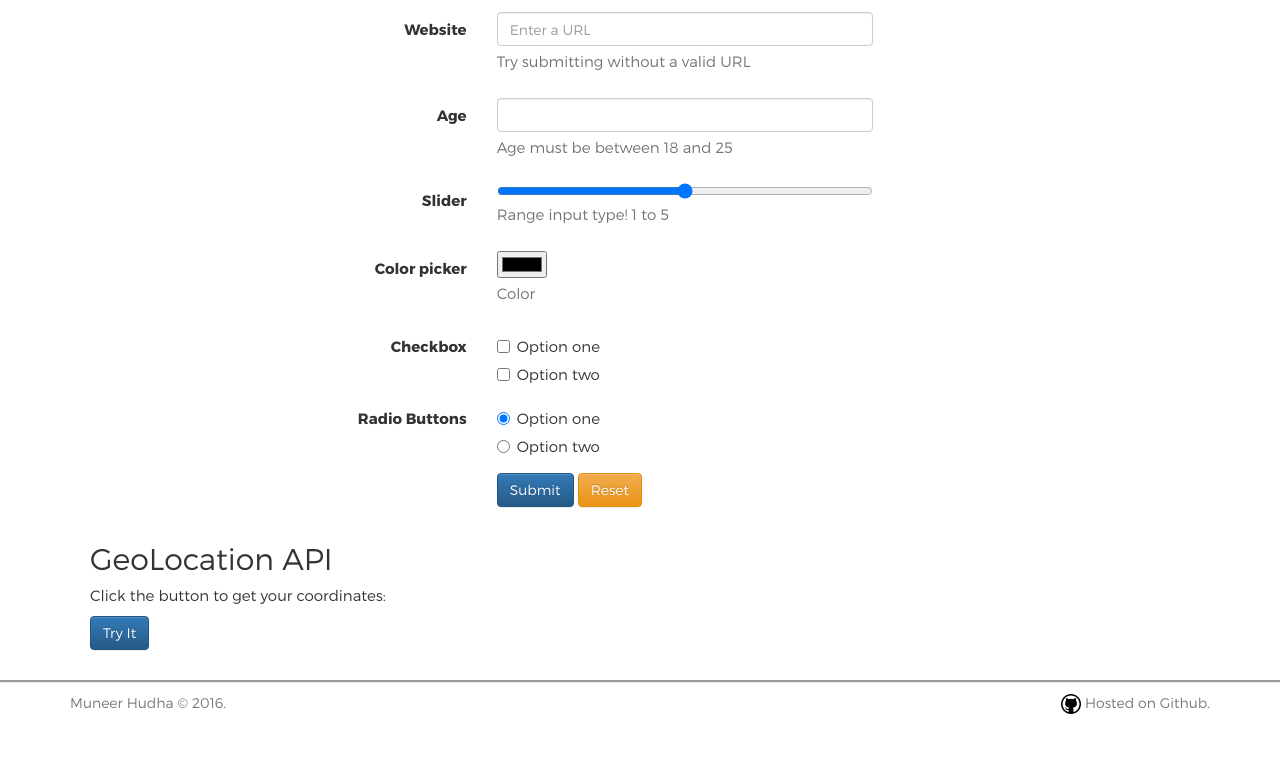
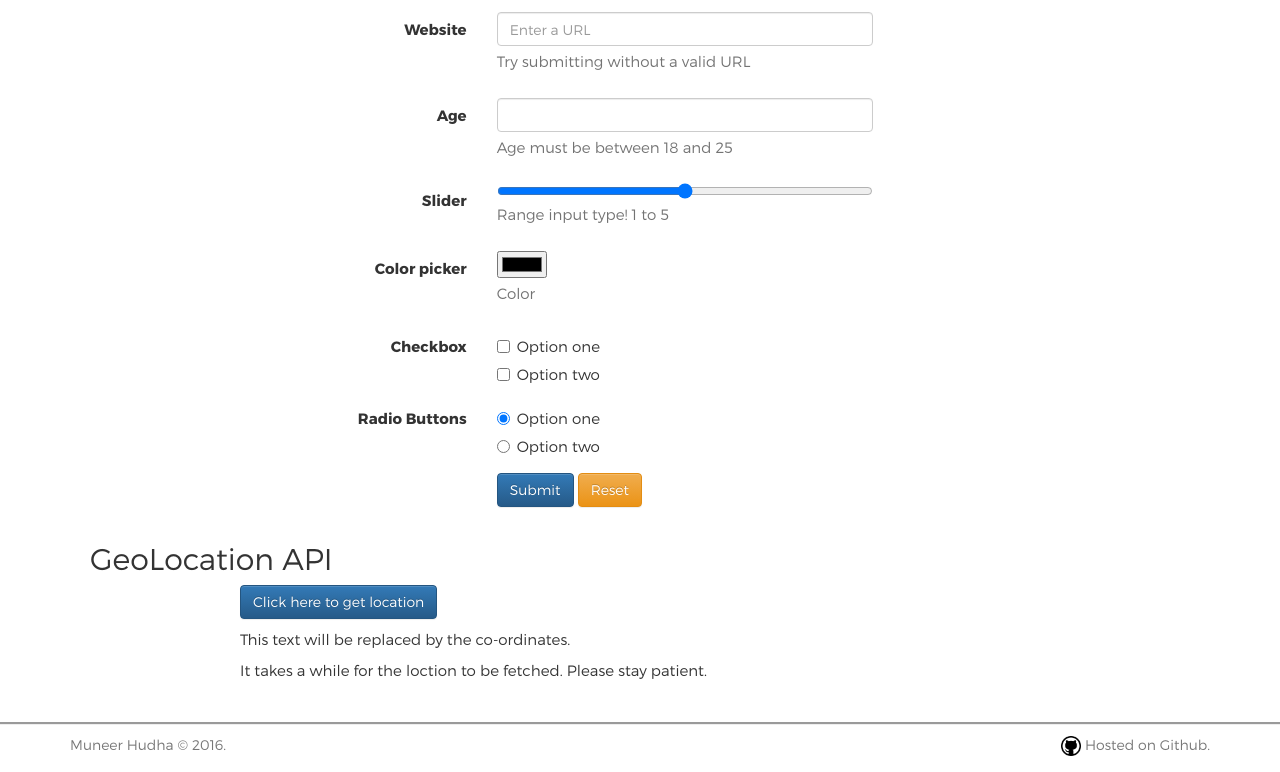
Before and after one commit to muneerulhudha/muneerulhudha.github.io, a plain HTML site: page WPLAssign.html in a window 1280 px wide. Shown: the part 580-1352 px from the top of the page. Before the commit the page ends 1310 px from the top, so only its background shows below. Drawn offline with Linux system fonts and the light colour scheme.

Commit message:
Fixing geo location API once again

```diff
--- a/WPLAssign.html
+++ b/WPLAssign.html
@@ -179,9 +179,9 @@
   		<section class="assignGeo">
   			<h2> GeoLocation API </h2>
 
-  			<p id="demo">Click the button to get your coordinates:</p>
-
-			<button onclick="getLocation()" class="btn btn-primary">Try It</button>
+			<p><button onclick="getLocation()" class="btn btn-primary">Click here to get location</button></p>
+			<p id="demo">This text will be replaced by the co-ordinates.</p>
+			<p> It takes a while for the loction to be fetched. Please stay patient. </p>
 
   		</section>
 
--- a/css/style.css
+++ b/css/style.css
@@ -87,6 +87,11 @@ body {
 
 .assignGeo {
   padding-left: 100px;
+  text-align: Left;
+}
+
+.assignGeo p{
+  padding-left: 150px;
   text-align: Left;
 }
 
```
